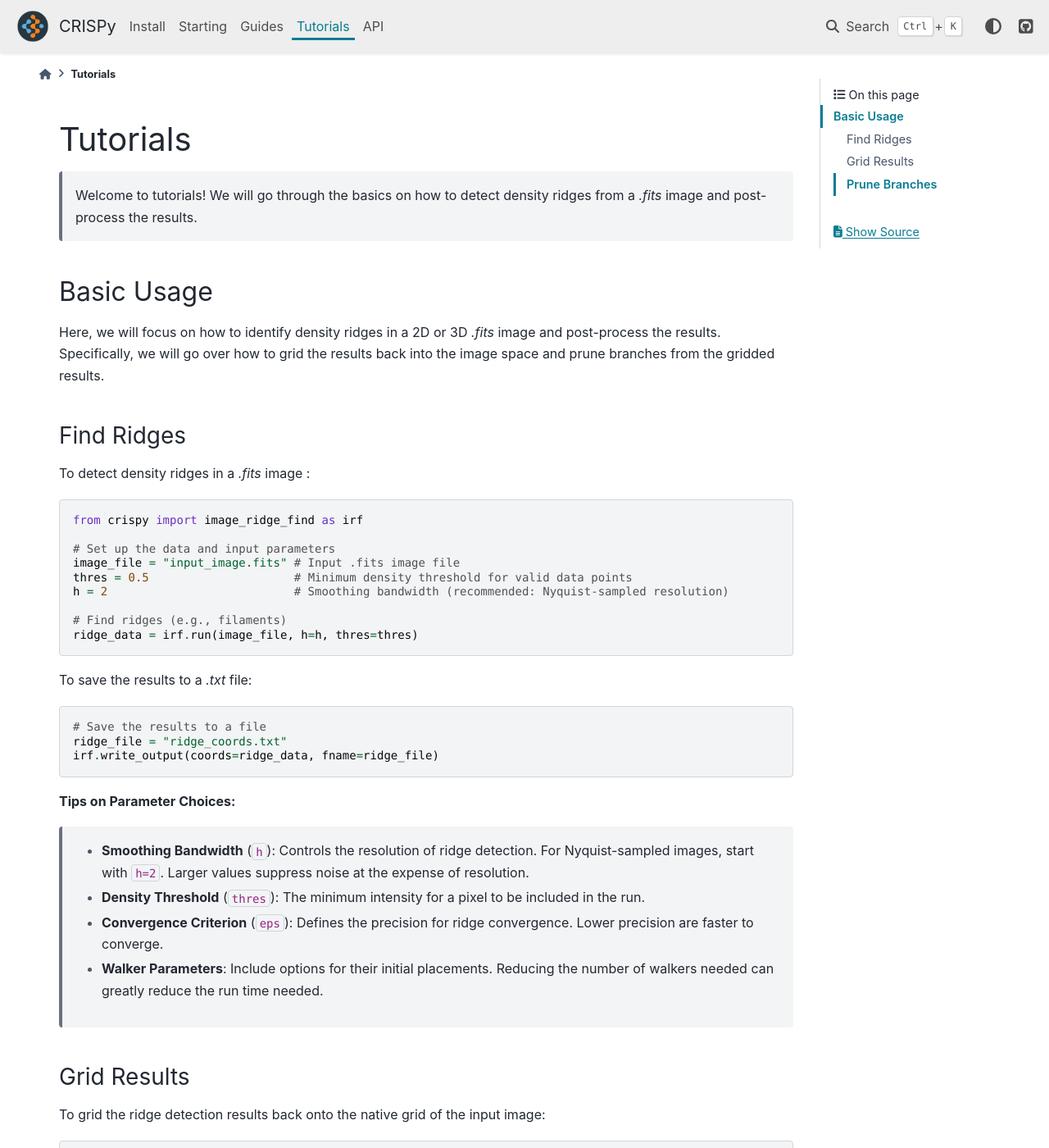
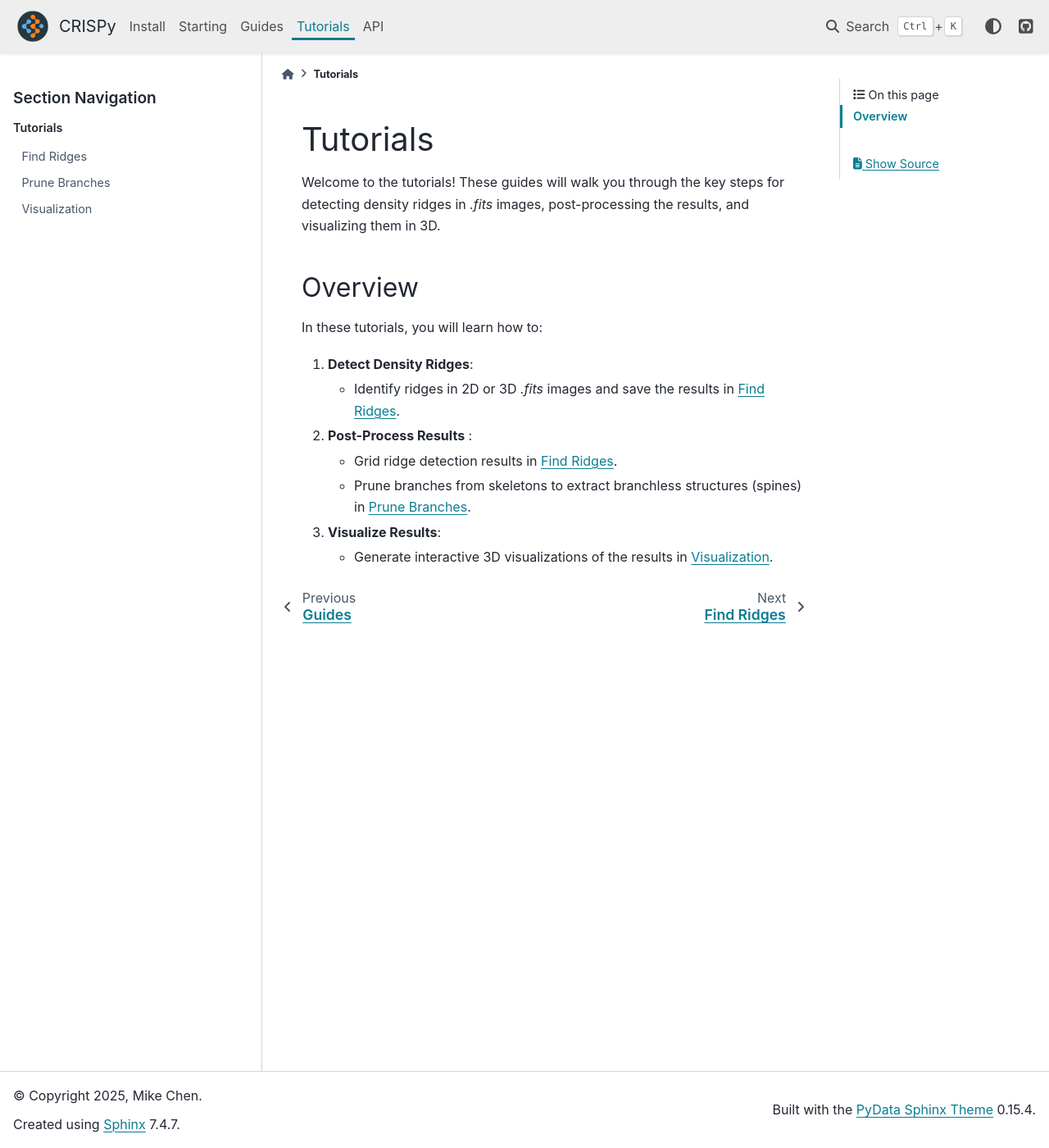
Before and after one commit to mcyc/crispy, a Sphinx documentation site: the page built from docs/source/tutorials/index.rst, in a window 1280 px wide and 1400 px high. Shown: the whole window at 82% size. Built offline with Sphinx 7.4.7 and the PyData theme 0.15.4, drawn with Linux system fonts in a browser that asks for light colours; some of the changed text lies outside the part shown.

Commit message:
Added RTD documentation for visualization and restructured tutorial.

```diff
--- a/docs/source/api/crispy.rst
+++ b/docs/source/api/crispy.rst
@@ -15,6 +15,7 @@ crispy
    grid_ridge
    image_ridge_find
    scms
+   visualize
 
 
 
--- a/docs/source/conf.py
+++ b/docs/source/conf.py
@@ -120,5 +120,4 @@ html_sidebars = {
     "quick_start": [],
     "installation": [],
     "guides": [],
-    "tutorials/index": [],
 }
--- a/docs/source/guides.rst
+++ b/docs/source/guides.rst
@@ -8,9 +8,8 @@ Eager to start using **CRISPy**? See :doc:`Quick Start <quick_start>` to begin.
 Statistical Methods
 -------------------
 
-**CRISPy** software's specific methodology, its implementation, and its application
+**CRISPy**'s underlying methodology, its implementation, and its application
 on 3D astrophysical images are described in:
-
 
     - Chen, M. C.-Y., et al. "Velocity-Coherent Filaments in NGC 1333: Evidence for Accretion Flow?"
       ApJ (`2020 <https://ui.adsabs.harvard.edu/abs/2020ApJ...891...84C/abstract>`_).
--- a/docs/source/tutorials/index.rst
+++ b/docs/source/tutorials/index.rst
@@ -1,93 +1,32 @@
 Tutorials
 =========
 
-    Welcome to tutorials! We will go through the basics on how to detect density ridges from a `.fits`
-    image and post-process the results.
+Welcome to the tutorials! These guides will walk you through the key steps for detecting density ridges in
+`.fits` images, post-processing the results, and visualizing them in 3D.
 
+.. toctree::
+   :maxdepth: 2
+   :caption: Tutorials
+   :hidden:
 
-Basic Usage
-~~~~~~~~~~~
+   find_ridge
+   pruning
+   visualize
 
-Here, we will focus on how to identify density ridges in a 2D or 3D `.fits`
-image and post-process the results. Specifically, we will go over how to grid the results
-back into the image space and prune branches from the gridded results.
+Overview
+--------
 
-Find Ridges
-^^^^^^^^^^^^^^^^^^^^^^^^
+In these tutorials, you will learn how to:
 
-To detect density ridges in a `.fits` image :
+1. **Detect Density Ridges**:
 
-.. code-block:: python
+   - Identify ridges in 2D or 3D `.fits` images and save the results in :doc:`Find Ridges <find_ridge>`.
 
-    from crispy import image_ridge_find as irf
+2. **Post-Process Results** :
 
-    # Set up the data and input parameters
-    image_file = "input_image.fits" # Input .fits image file
-    thres = 0.5                     # Minimum density threshold for valid data points
-    h = 2                           # Smoothing bandwidth (recommended: Nyquist-sampled resolution)
+   - Grid ridge detection results in :doc:`Find Ridges <find_ridge>`.
+   - Prune branches from skeletons to extract branchless structures (spines) in :doc:`pruning`.
 
-    # Find ridges (e.g., filaments)
-    ridge_data = irf.run(image_file, h=h, thres=thres)
+3. **Visualize Results**:
 
-To save the results to a `.txt` file:
-
-.. code-block:: python
-
-    # Save the results to a file
-    ridge_file = "ridge_coords.txt"
-    irf.write_output(coords=ridge_data, fname=ridge_file)
-
-**Tips on Parameter Choices:**
-
-    - **Smoothing Bandwidth** (``h``): Controls the resolution of ridge detection. For Nyquist-sampled images,
-      start with ``h=2``. Larger values suppress noise at the expense of resolution.
-    - **Density Threshold** (``thres``): The minimum intensity for a pixel to be included in the run.
-    - **Convergence Criterion** (``eps``): Defines the precision for ridge convergence. Lower precision are
-      faster to converge.
-    - **Walker Parameters**: Include options for their initial placements. Reducing the number of walkers
-      needed can greatly reduce the run time needed.
-
-
-Grid Results
-^^^^^^^^^^^^^^^^^^^^^^^^^^^^^
-To grid the ridge detection results back onto the native grid of the input image:
-
-.. code-block:: python
-
-    from crispy import grid_ridge as gr
-
-    # Input and output file paths
-    ridge_file = "ridge_coords.txt"     # File containing the ridge coordinates
-    image_file = "input_image.fits"     # Input/reference image file
-    skel_file = "gridded_skel.fits"     # File to save gridded results (skeletons)
-
-    # Grid ridge results
-    gr.grid_skel(readFile=ridge_file, imgFile=image_file, writeFile=skel_file)
-
-Prune Branches
-^^^^^^^^^^^^^^^^^^^^^^^
-To prune branches from the gridded results (i.e., skeletons) into a branchless structure (i.e., spine):
-
-.. code-block:: python
-
-    from crispy.pruning import Skeleton
-
-    # Input and output file paths
-    skel_file = "ridge_skel.fits"   # Gridded skeleton file
-    spine_file = "ridge_spine.fits" # Output file for pruned skeletons (spines)
-
-    # Load skeleton and apply pruning
-    skel_obj = Skeleton.Skeleton(skel_file)
-    skel_obj.prune_from_scratch()
-
-    # Save the pruned skeleton
-    skel_obj.save_pruned_skel(spine_file, overwrite=True)
-
-
-.. note ::
-
-    If you use the branch-pruning function, please also cite the `FilFinder` software for the
-    2D pruning algorithm from which `MUFASA`'s 3D version is based on:
-
-    Koch & Rosolowsky. "FilFinder: Filamentary structure in molecular clouds."
-    (`2016 <https://ui.adsabs.harvard.edu/abs/2016ascl.soft08009K>`_).
+   - Generate interactive 3D visualizations of the results in :doc:`visualize`.
```
Also changed, not shown: docs/scripts/api_reference.py (+10 -0 lines), docs/source/api/crispy.pruning.structures.rst (added, +16 -0 lines), docs/source/api/crispy.visualize.rst (added, +18 -0 lines), docs/source/api/index.rst (+42 -0 lines), docs/source/installation.rst (+10 -11 lines), docs/source/tutorials/find_ridge.rst (added, +65 -0 lines), docs/source/tutorials/pruning.rst (added, +40 -0 lines), docs/source/tutorials/visualize.rst (added, +100 -0 lines), 1 other file.
